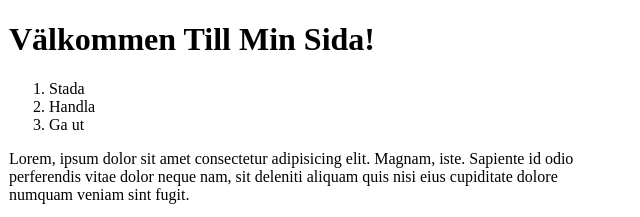
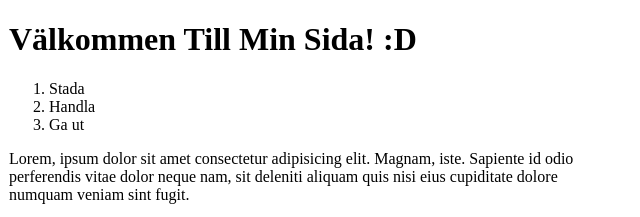
Before and after one commit to BlueClan/BlueClan.github.io, a plain HTML site: page index.html in a window 1280 px wide. Shown: the top 217 px of the page, 331-971 px from the left. Drawn offline with Linux system fonts and the light colour scheme.

Commit message:
add smiley

```diff
--- a/index.html
+++ b/index.html
@@ -11,7 +11,7 @@
   </head>
   <body>
     <div>
-      <h1>Välkommen Till Min Sida!</h1>
+      <h1>Välkommen Till Min Sida! :D</h1>
       <ol>
         <li>Stada</li>
         <li>Handla</li>
```
